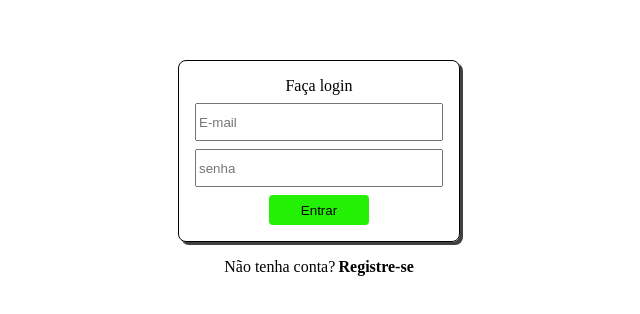
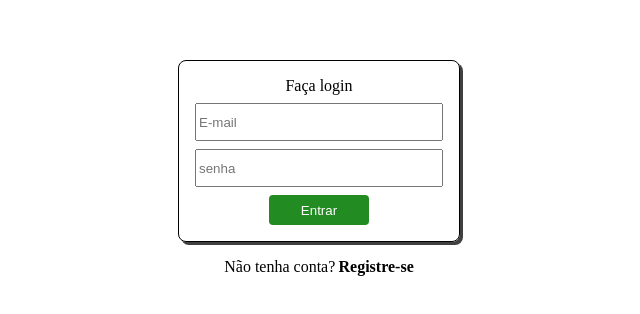
Before and after one commit to DanielSiilva/xbox-live, a React (Vite) app: page / in a window 1280 px wide. Shown: the part 192-506 px from the top of the page, without its empty margins (321-961 px from the left). Built offline with nearby package versions, Linux system fonts and the light colour scheme.

Commit message:
Feat: adcionando axios

```diff
--- /dev/null
+++ b/src/lib/axios.ts
@@ -0,0 +1,6 @@
+import axios from "axios";
+
+
+export const api = axios.create({
+    baseURL: 'https://m5-orpin.vercel.app/'
+})
--- a/src/pages/Login/styles.ts
+++ b/src/pages/Login/styles.ts
@@ -45,7 +45,8 @@ export const ButtonLogin = styled.button`
     width: 100px;
     height: 30px;
 
-    background-color: #24f005;
+    color: #ffff;
+    background-color: #228B22;
     border: 0px;
     border-radius: 4px;
 
```
